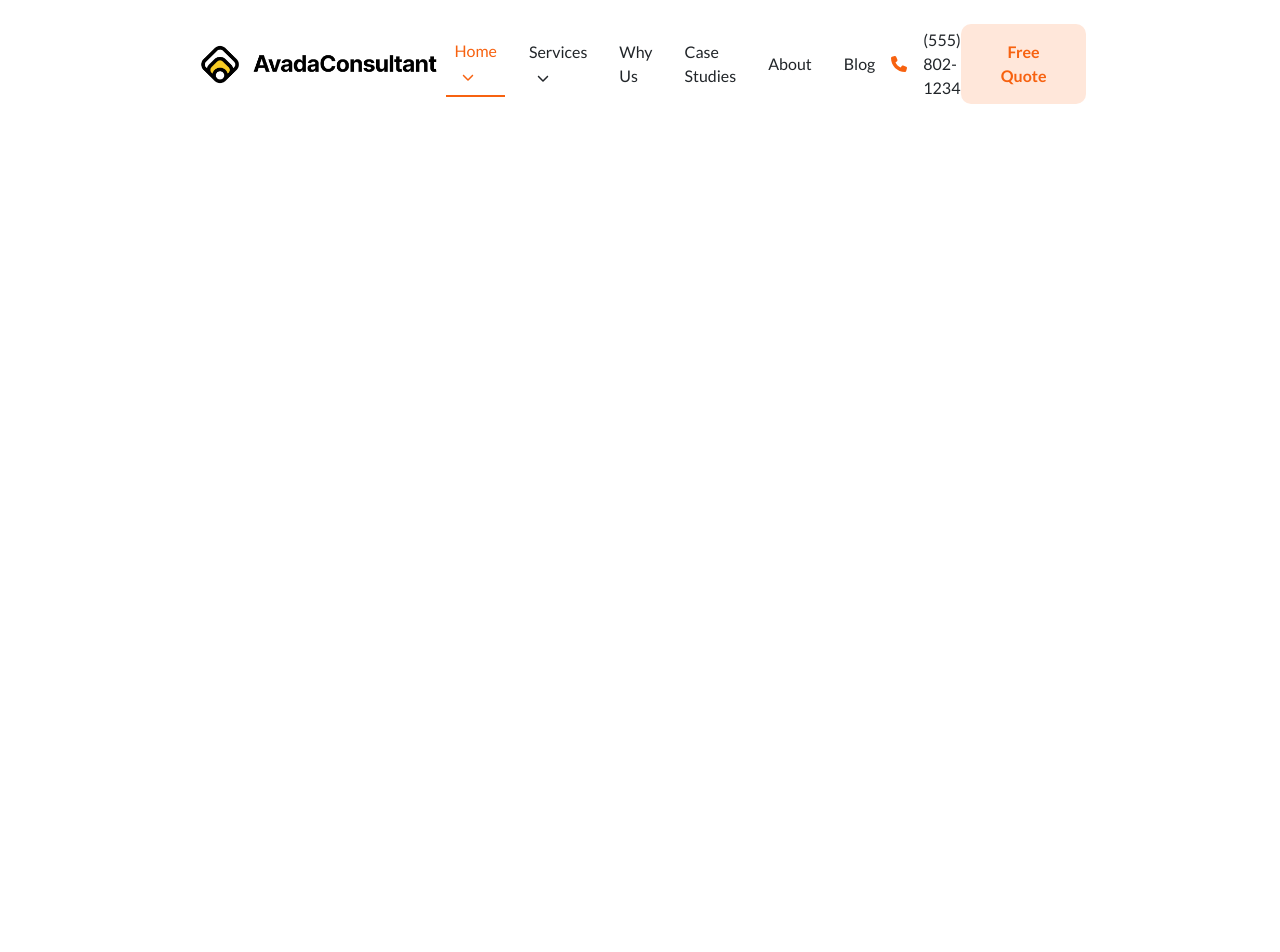
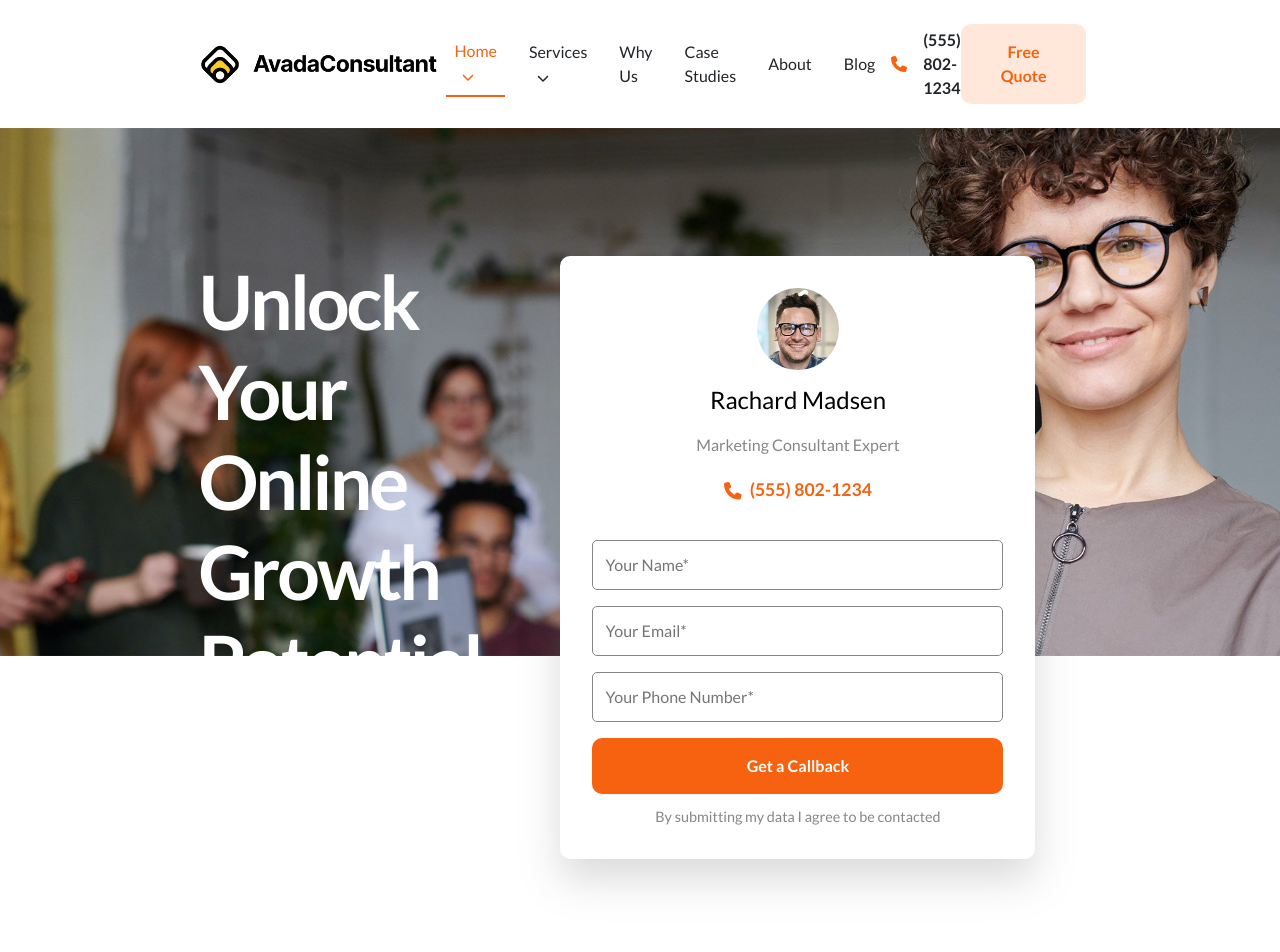
Before and after one commit to AngeloTripodi/proj-html-vuejs, a Vue app: page / in a window 1280 px wide. Shown: the top 952 px of the page. Before the commit the page ends 800 px from the top, so only its background shows below. Built offline with nearby package versions, Linux system fonts and the light colour scheme.

Commit message:
Add Jumbo + Contact card Component

```diff
--- a/src/App.vue
+++ b/src/App.vue
@@ -1,5 +1,6 @@
 <script>
 import HeaderComponent from './components/HeaderComponent.vue';
+import JumboComponent from './components/JumboComponent.vue';
 
 export default {
   data() {
@@ -10,7 +11,7 @@ export default {
   methods: {
 
   },
-  components: { HeaderComponent }
+  components: { HeaderComponent, JumboComponent }
 }
 
 
@@ -19,6 +20,9 @@ export default {
 
 <template>
   <HeaderComponent />
+  <main>
+    <JumboComponent />
+  </main>
 
 </template>
 
--- a/src/components/ButtonComponent.vue
+++ b/src/components/ButtonComponent.vue
@@ -5,6 +5,10 @@ export default {
         buttonText: {
             type: String,
             required: true,
+        },
+        buttonLink: {
+            type: String,
+            required: false,
         }
     },
 
--- /dev/null
+++ b/src/components/ContactCard.vue
@@ -0,0 +1,99 @@
+<script>
+import ButtonComponent from './ButtonComponent.vue'
+export default {
+    data() {
+        return {
+            textOnButton: 'Get a Callback'
+        };
+    },
+    methods: {
+
+    },
+    components: {
+        ButtonComponent,
+    }
+
+}
+</script>
+
+<template>
+
+    <div class="contactCard">
+        <div class="myImg">
+            <img src="../assets/images/marketing-consultant-expert.jpg" alt="Richard Madsen Photo">
+        </div>
+        <div class="contactInfo py-3">
+            <h4>Rachard Madsen</h4>
+            <p class="subText">Marketing Consultant Expert</p>
+            <div class="phoneCta d-flex align-items-center justify-content-center">
+                <font-awesome-icon icon="fa-solid fa-phone" class="customOrange" />
+                <p class=" ps-2">(555) 802-1234</p>
+            </div>
+        </div>
+        <div class="formInfo d-flex flex-column">
+            <input type="text" placeholder="Your Name*">
+            <input type="email" name="mail" id="mail" placeholder="Your Email*">
+            <input type="number" name="phone" id="phone" placeholder="Your Phone Number*">
+            <ButtonComponent class="button" :buttonText="textOnButton" />
+            <p class="infoSubmit"> By submitting my data I agree to be contacted </p>
+        </div>
+
+
+
+
+    </div>
+
+</template>
+
+<style lang="scss" scoped>
+@use '../styles/partials/variables' as *;
+
+.contactCard {
+    background-color: white;
+    color: black;
+    border-radius: 10px;
+    text-align: center;
+    padding: 2rem;
+    width: 475px;
+    box-shadow: 0px 20px 40px rgba(121, 121, 121, 0.278);
+    margin-right: 8rem;
+
+    .subText {
+        padding: .6rem 0 1.3rem 0;
+        color: $text-grey;
+    }
+
+    .phoneCta {
+        color: $main-orange;
+        font-weight: bold;
+        font-size: 1.1rem;
+        padding-bottom: .75rem;
+    }
+}
+
+.formInfo input {
+
+    border-radius: 5px;
+    border: 1px solid $text-grey;
+    padding: .75rem;
+    margin: .5rem 0;
+    color: $title-black ;
+
+}
+
+.infoSubmit {
+    padding-top: .75rem;
+    color: $text-grey;
+    font-size: .9rem;
+}
+
+.button {
+    margin-top: .5rem;
+}
+
+.myImg img {
+    border-radius: 50%;
+    width: 20%;
+    height: 20%;
+}
+</style>
--- a/src/components/HeaderComponent.vue
+++ b/src/components/HeaderComponent.vue
@@ -117,14 +117,20 @@ export default {
 
     }
 
-    .customOrange {
-        color: $main-orange;
+    .phoneCta {
+        font-weight: bold;
+
+        .customOrange {
+            color: $main-orange;
+
+        }
     }
 
-    button {
+
+
+    .button {
         background-color: $lite-orange;
         color: $main-orange;
-
     }
 }
 </style>
--- /dev/null
+++ b/src/components/JumboComponent.vue
@@ -0,0 +1,90 @@
+<script>
+import ButtonComponent from './ButtonComponent.vue'
+import ContactCard from './ContactCard.vue';
+export default {
+    data() {
+        return {
+            textOnButton: "Our Services",
+        };
+    },
+    methods: {
+
+    },
+    components: {
+        ButtonComponent,
+        ContactCard
+    }
+
+}
+</script>
+
+<template>
+    <section class="myJumbo">
+        <div class="my_container d-flex justify-content-between">
+            <div class="infoSection">
+                <h1>
+                    Unlock Your Online Growth Potential
+                </h1>
+                <h3>
+                    Online marketing to secure customer retention, leads, and sales. We focus on the bigger picture.
+                </h3>
+                <div>
+                    <button> Our Services <font-awesome-icon class="arrowIcon ms-2" icon="fa-solid fa-arrow-right" />
+                    </button>
+                </div>
+            </div>
+            <div>
+                <ContactCard />
+            </div>
+        </div>
+    </section>
+
+
+</template>
+
+<style lang="scss" scoped>
+@use '../styles/partials/variables' as *;
+
+.myJumbo {
+    background-image: url(../assets/images/marketing-intro.jpg);
+    background-position: center;
+    background-repeat: no-repeat;
+    background-size: cover;
+    height: 66vh;
+    color: white;
+    padding-top: 8rem;
+
+    .infoSection {
+        padding-right: 5rem;
+
+        h1 {
+            font-size: 75px;
+            font-weight: bold;
+            letter-spacing: -3px;
+            padding-bottom: 1rem;
+
+        }
+
+        h3 {
+            line-height: 2.5rem;
+            padding-bottom: 2rem;
+        }
+
+    }
+
+}
+
+button {
+    background-color: $main-white;
+    color: $title-black;
+    border: none;
+    border-radius: 10px;
+    padding: 1rem 2.5rem;
+    font-weight: bold;
+}
+
+.arrowIcon {
+
+    font-size: 1.1rem;
+}
+</style>
```
